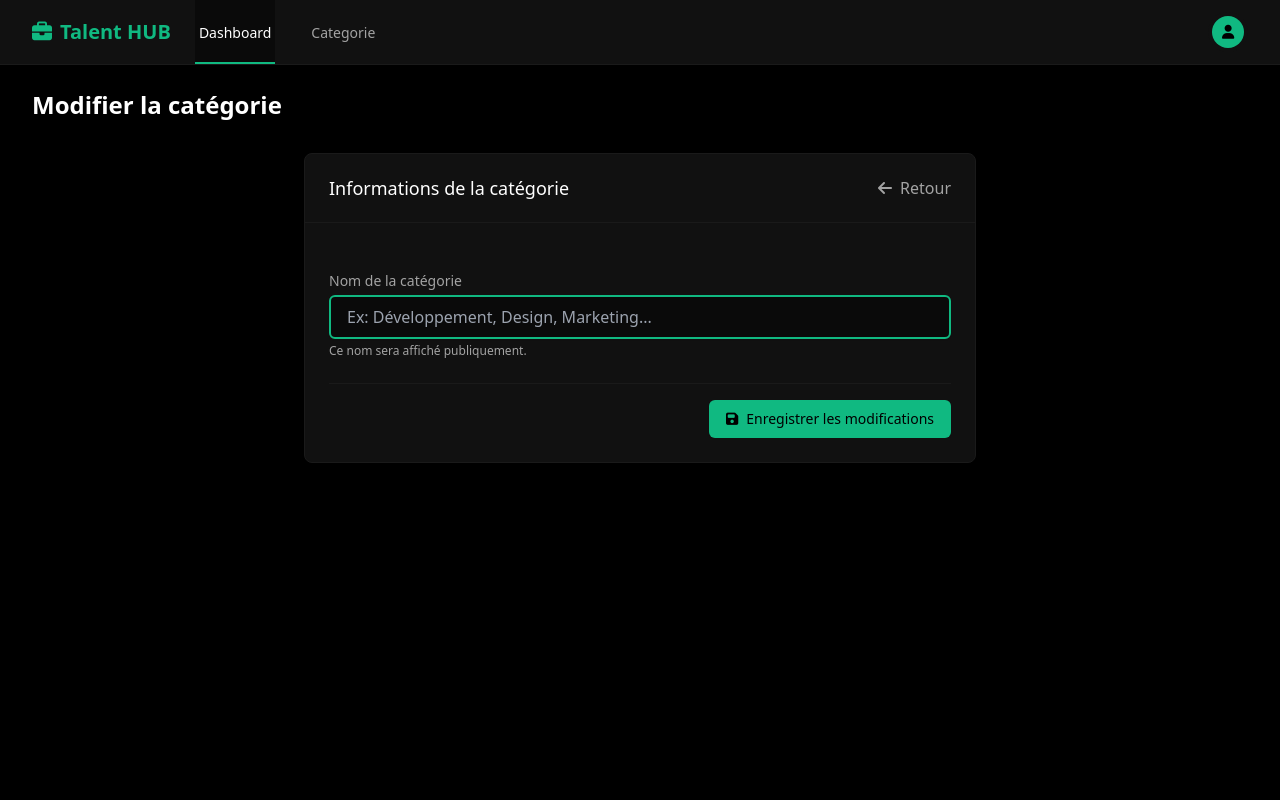
After one commit to alikamal234-gif/TalentHub_AH-, a PHP site: template views/admin/categorie/edit.html.twig in a window 1280 px wide. The commit adds this page. Run offline with PHP 8.4, Linux system fonts and the light colour scheme; the template is opened without the code that fills it, so the values that code supplies are empty; some libraries are stand-ins or nearby versions.

Commit message:
feat(admin): ajouter la fonctionnalité de modification des catégories
- Implémentation de la méthode edit dans CategorieController avec gestion des requêtes
- Récupération et affichage des données de la catégorie existante dans le formulaire
- Création de la vue edit.html.twig pour l'édition des catégories
- Ajout du lien de modification dans la liste des catégories avec passage de l'ID
- Mise en place de la validation et de la mise à jour des données dans la méthode update
- Redirection vers la liste des catégories après modification réussie

```diff
--- /dev/null
+++ b/views/admin/categorie/edit.html.twig
@@ -0,0 +1,38 @@
+{% extends 'admin/base.html.twig' %}
+
+{% block title "Modifier la Catégorie" %}
+
+{% block body_title "Modifier la catégorie" %}
+
+{% block body %}
+    <div class="max-w-2xl mx-auto">
+        <div class="dark-card shadow rounded-lg border dark-border overflow-hidden">
+            <div class="px-4 py-5 sm:px-6 border-b dark-border flex justify-between items-center">
+                <h3 class="text-lg font-medium text-text-primary">Informations de la catégorie</h3>
+                <a href="/admin/categories" class="text-text-secondary hover:text-text-primary">
+                    <i class="fas fa-arrow-left mr-1"></i> Retour
+                </a>
+            </div>
+
+            <form action="/admin/categories/update" method="POST" class="px-4 py-5 sm:p-6 space-y-6">
+                <input type="hidden" name="id" value="{{ categorie.id }}">
+
+                <div>
+                    <label for="name" class="block text-sm font-medium text-text-secondary mb-1">Nom de la catégorie</label>
+                    <input type="text" name="name" id="name" required
+                           class="dark-input block w-full rounded-md border-green-primary border-2 shadow-sm px-4 py-2 text-text-primary focus:ring-green-primary focus:border-green-primary"
+                           placeholder="Ex: Développement, Design, Marketing..."
+                           value="{{ categorie.name }}">
+                    <p class="mt-1 text-xs text-text-secondary">Ce nom sera affiché publiquement.</p>
+                </div>
+
+                <div class="flex justify-end pt-4 border-t dark-border">
+                    <button type="submit" class="dark-button inline-flex items-center px-4 py-2 border border-transparent text-sm font-medium rounded-md text-black shadow-sm">
+                        <i class="fas fa-save mr-2"></i>
+                        Enregistrer les modifications
+                    </button>
+                </div>
+            </form>
+        </div>
+    </div>
+{% endblock %}
--- a/views/admin/categorie/index.html.twig
+++ b/views/admin/categorie/index.html.twig
@@ -36,7 +36,7 @@
                             {{ categorie.createdAt|date('d/m/Y H:i') }}
                         </td>
                         <td class="px-6 py-4 whitespace-nowrap text-right text-sm font-medium">
-                            <a href="#" class="dark-text-accent hover:text-green-primary mr-3">Modifier</a>
+                            <a href="/admin/categories/edit?id={{ categorie.id }}" class="dark-text-accent hover:text-green-primary mr-3">Modifier</a>
                             <a href="/admin/categories/trashed?id={{ categorie.id }}" class="text-red-500 hover:text-red-400">Supprimer</a>
                         </td>
                     </tr>
```
Also changed, not shown: src/Controller/Admin/CategorieController.php (+20 -2 lines).
